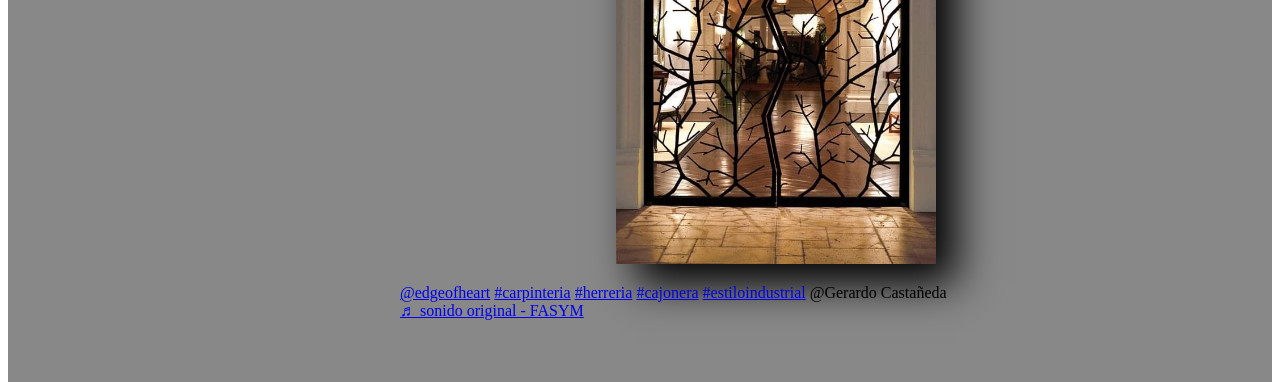
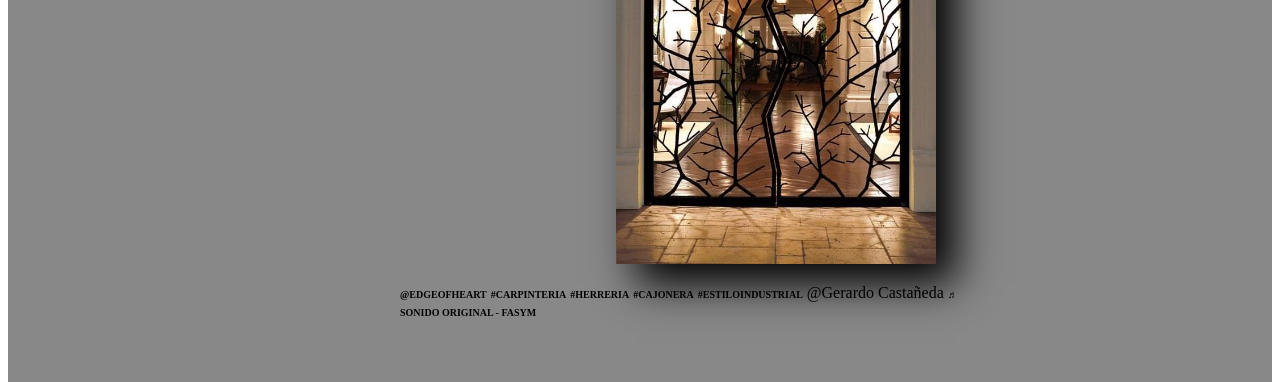
Before and after one commit to Uri32/Fasym.github.io, a plain HTML site: page index.html in a window 1280 px wide. Shown: the part 2276-2658 px from the top of the page. Drawn offline with Linux system fonts and the light colour scheme; a script that the page names is missing.

Commit message:
Mejorando pagina de Recamara y Carrusel 2.1

```diff
--- a/style.css
+++ b/style.css
@@ -281,6 +281,14 @@ h1{
     height: 100%;
 }
 
+a{
+    text-transform: uppercase;
+    color: black;
+    font-weight: bold;
+    font-size: 10px;
+    text-decoration: none;
+}
+
 
 @media (max-width: 57.5em){
 /*@media  screen and (max-width: 480px)*/
```
